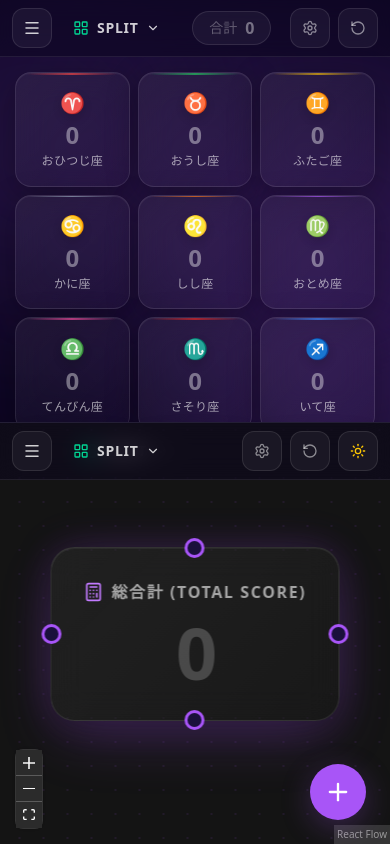
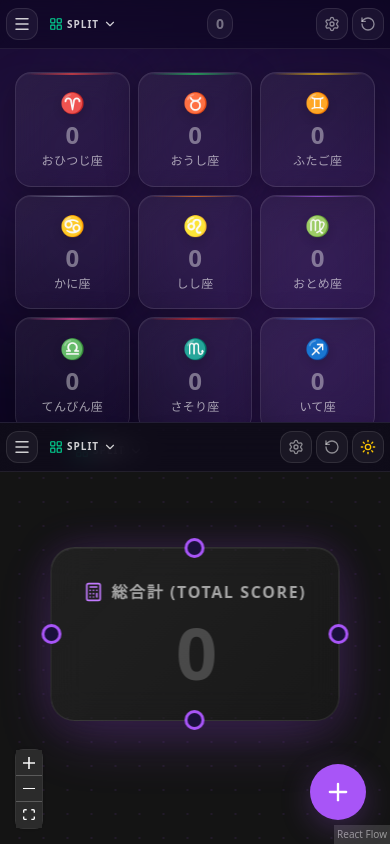
Before and after one commit to DukeGomadango/app-live-counter-suite, a Next.js app: page /split in a window 390 px wide. Built offline with nearby package versions, Linux system fonts and the light colour scheme.

Commit message:
fix: responsive header layout for small screens (iPhone SE) to prevent overflow

```diff
--- a/src/components/HamburgerMenu.tsx
+++ b/src/components/HamburgerMenu.tsx
@@ -224,7 +224,7 @@ export default function HamburgerMenu({
         <>
             {/* Header bar */}
             <div
-                className="absolute top-0 left-0 right-0 z-50 flex items-center justify-between px-3 py-2"
+                className="absolute top-0 left-0 right-0 z-50 flex items-center justify-between px-1.5 sm:px-3 py-2"
                 style={{
                     background: isLightMode ? "rgba(255,255,255,0.5)" : "rgba(10,5,30,0.5)",
                     backdropFilter: "blur(12px)",
@@ -232,10 +232,10 @@ export default function HamburgerMenu({
                 }}
             >
                 {/* Left: Hamburger + Title */}
-                <div className="flex items-center gap-2">
+                <div className="flex items-center gap-1 sm:gap-2 shrink-0">
                     <button
                         onClick={onToggle}
-                        className={`w-10 h-10 rounded-xl flex items-center justify-center transition-all duration-200 ${bgSubtle} border ${borderSubtle} ${bgSubtleHover}`}
+                        className={`w-8 h-8 sm:w-10 sm:h-10 rounded-xl flex items-center justify-center transition-all duration-200 ${bgSubtle} border ${borderSubtle} ${bgSubtleHover}`}
                     >
                         {isOpen ? (
                             <X size={18} className={isLightMode ? "text-gray-700" : "text-white/80"} />
@@ -248,9 +248,9 @@ export default function HamburgerMenu({
 
                 {/* Center: Total count with target */}
                 {viewMode === "counter" && (
-                    <div className={`flex items-center gap-2 px-4 py-1 rounded-full ${bgSubtle} border ${borderSubtle}`}>
-                        <span className={`text-sm ${textMuted}`}>合計</span>
-                        <div className="flex items-baseline gap-0.5">
+                    <div className={`flex items-center gap-1 sm:gap-2 px-2 sm:px-4 py-1 rounded-full ${bgSubtle} border ${borderSubtle} mx-1 shrink min-w-0`}>
+                        <span className={`text-xs sm:text-sm hidden sm:inline ${textMuted}`}>合計</span>
+                        <div className="flex items-baseline gap-0.5 truncate">
                             <AnimatePresence mode="popLayout">
                                 <motion.span
                                     key={totalCount}
@@ -258,7 +258,7 @@ export default function HamburgerMenu({
                                     animate={{ opacity: 1, y: 0, scale: 1 }}
                                     exit={{ opacity: 0, y: 6, scale: 0.8 }}
                                     transition={{ type: "spring", stiffness: 500, damping: 30 }}
-                                    className="text-base font-bold tabular-nums"
+                                    className="text-sm sm:text-base font-bold tabular-nums"
                                     style={{
                                         color: totalCount > 0 ? "#a855f7" : isLightMode ? "rgba(0,0,0,0.3)" : "rgba(255,255,255,0.4)",
                                         textShadow: totalCount > 0 ? "0 0 10px rgba(168,85,247,0.4)" : "none",
@@ -268,24 +268,24 @@ export default function HamburgerMenu({
                                 </motion.span>
                             </AnimatePresence>
                             {totalTarget > 0 && (
-                                <span className={`text-xs ${textMuted} tabular-nums`}>/{totalTarget}</span>
+                                <span className={`text-[10px] sm:text-xs ${textMuted} tabular-nums break-keep`}>/{totalTarget}</span>
                             )}
                         </div>
                     </div>
                 )}
 
                 {/* Right: Settings + Reset + Theme toggle */}
-                <div className="flex items-center gap-2">
+                <div className="flex items-center gap-1 sm:gap-2 shrink-0">
                     <button
                         onClick={onOpenSettings}
-                        className={`w-10 h-10 rounded-xl flex items-center justify-center transition-all duration-200 ${bgSubtle} border ${borderSubtle} ${bgSubtleHover}`}
+                        className={`w-8 h-8 sm:w-10 sm:h-10 rounded-xl flex items-center justify-center transition-all duration-200 ${bgSubtle} border ${borderSubtle} ${bgSubtleHover}`}
                         title="設定"
                     >
                         <Settings size={16} className={isLightMode ? "text-gray-500" : "text-white/50"} />
                     </button>
                     <button
                         onClick={handleReset}
-                        className={`w-10 h-10 rounded-xl flex items-center justify-center transition-all duration-200 border ${confirmReset
+                        className={`w-8 h-8 sm:w-10 sm:h-10 rounded-xl flex items-center justify-center transition-all duration-200 border ${confirmReset
                             ? "bg-red-500/20 border-red-500/30"
                             : `${bgSubtle} ${borderSubtle} ${bgSubtleHover}`
                             }`}
@@ -296,7 +296,7 @@ export default function HamburgerMenu({
                     {!hideThemeToggle && (
                         <button
                             onClick={onToggleTheme}
-                            className={`w-10 h-10 rounded-xl flex items-center justify-center transition-all duration-200 ${bgSubtle} border ${borderSubtle} ${bgSubtleHover}`}
+                            className={`w-8 h-8 sm:w-10 sm:h-10 rounded-xl flex items-center justify-center transition-all duration-200 ${bgSubtle} border ${borderSubtle} ${bgSubtleHover}`}
                             title={isLightMode ? "ダークモードに切替" : "ライトモードに切替"}
                         >
                             {isLightMode ? (
--- a/src/components/ModeSelector.tsx
+++ b/src/components/ModeSelector.tsx
@@ -85,15 +85,14 @@ export default function ModeSelector({ isLightMode = false }: ModeSelectorProps)
         <div className="relative" ref={dropdownRef}>
             <button
                 onClick={() => setIsOpen(!isOpen)}
-                className={`flex items-center gap-2 px-3 py-1.5 rounded-xl transition-all duration-200 border ${isOpen ? currentMode.activeBorder : "border-transparent"} hover:${borderColor} ${isOpen ? currentMode.activeBg : bgHover}`}
+                className={`flex items-center gap-1 sm:gap-2 px-1.5 sm:px-3 py-1 sm:py-1.5 rounded-xl transition-all duration-200 border ${isOpen ? currentMode.activeBorder : "border-transparent"} hover:${borderColor} ${isOpen ? currentMode.activeBg : bgHover}`}
             >
-                <CurrentIcon size={16} className={currentMode.color} />
-                <span className={`text-sm font-semibold uppercase tracking-wider ${textColor}`}>
+                <CurrentIcon className={`w-3.5 h-3.5 sm:w-4 sm:h-4 ${currentMode.color}`} />
+                <span className={`text-[10px] sm:text-sm font-semibold uppercase tracking-widest sm:tracking-wider ${textColor}`}>
                     {currentMode.label}
                 </span>
                 <ChevronDown
-                    size={14}
-                    className={`${textColor} transition-transform duration-200 ${isOpen ? "rotate-180" : ""}`}
+                    className={`w-3.5 h-3.5 sm:w-3.5 sm:h-3.5 ${textColor} transition-transform duration-200 ${isOpen ? "rotate-180" : ""}`}
                 />
             </button>
 
```
